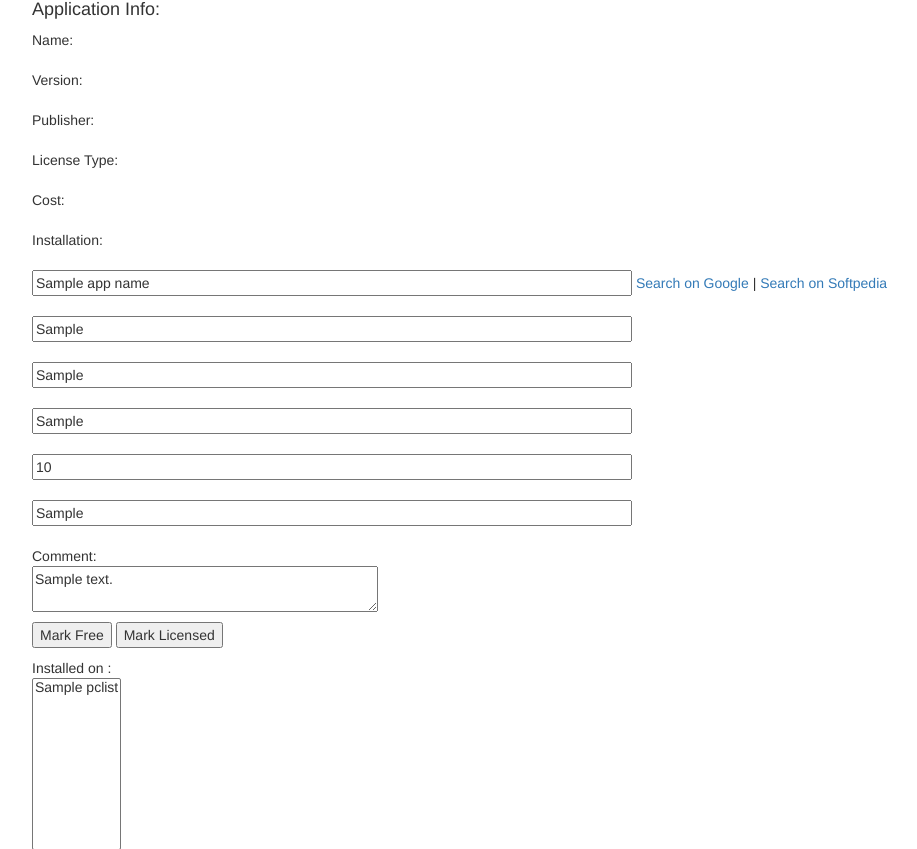
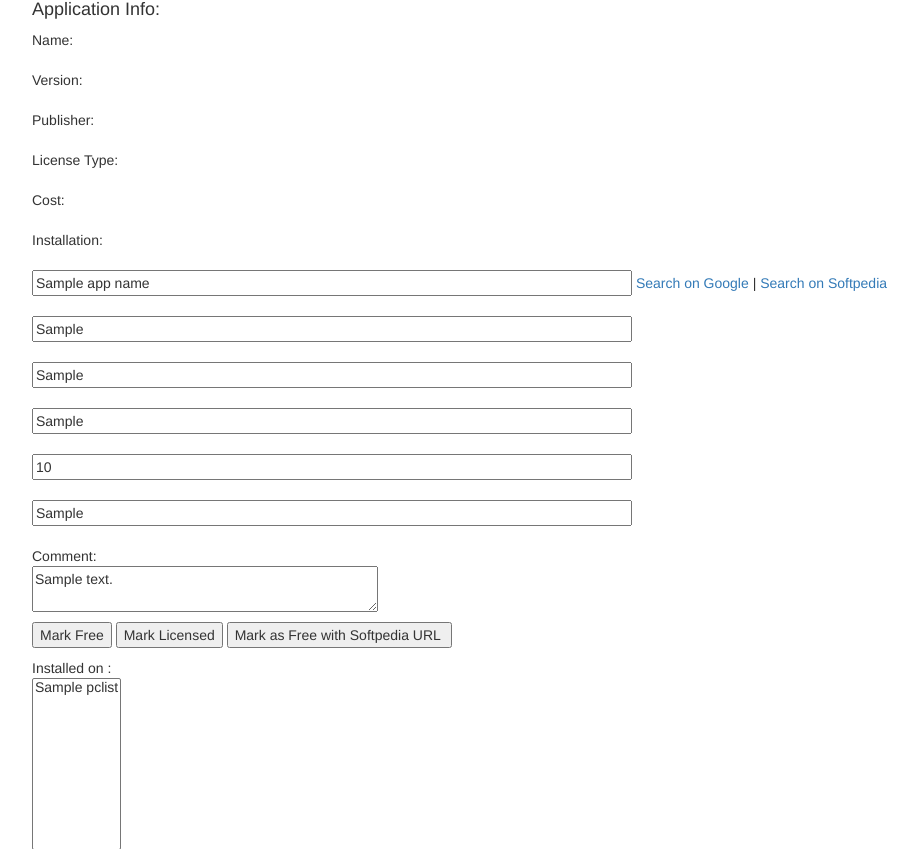
Before and after one commit to vitush/licenseparser, a Django app: template templates/appinfo.html in a window 1280 px wide. Shown: the part 70-919 px from the top of the page, without its empty margins (23-940 px from the left). Run offline with Django 3.2, Linux system fonts and the light colour scheme; the template is opened without the code that fills it: most values are stand-ins (such as "Sample title", 1, 10 or a date in 2020); parts of the project's set-up code (start-up, migrations or seed data) failed here and were passed over; some libraries are stand-ins or nearby versions.

```diff
--- a/main/views.py
+++ b/main/views.py
@@ -131,6 +131,8 @@ def manage(request):
     c = {}
     c.update(csrf(request))
 
+    print("Manage")
+
     if request.method == 'POST':
         action = request.POST['action']
         sw_list = request.POST.getlist('software')
--- a/templates/appinfo.html
+++ b/templates/appinfo.html
@@ -4,7 +4,24 @@
 
 
 {% block page_content %}
-<form action="/manage/" method="post" name="save"> {% csrf_token %}
+
+
+<script>
+
+
+        function softpedia() {
+
+            document.getElementById('comment').value = "http://www.softpedia.com/dyn-search.php?search_term={{ app_name_short }}";
+            document.getElementById('action_id').name = "action";
+            document.getElementById('action_id').value = "Mark Free";
+            document.getElementById("saveapp").submit();
+
+        }
+
+</script>
+
+
+<form id="saveapp" action="/manage/" method="post" name="save"> {% csrf_token %}
 <input name="software" value="{{ app_id }}" type="hidden" >
 
 <style type="text/css">
@@ -13,6 +30,7 @@
      width:600px !important;
 }
 </style>
+
 
 
     <h4>Application Info:</h4>
@@ -37,7 +55,7 @@
         <div class="span3">
             <input name="name"      readonly value="{{ app_name }}" class="appname">
                <a href="http://google.com/search?q={{ app_name_short_vendor}}" target="_blank">Search on Google</a>  |
-               <a href="http://www.softpedia.com/dyn-search.php?search_term={{ app_name_short }}" target="_blank">Search on Softpedia</a>
+               <a id="softpedia_url" href="http://www.softpedia.com/dyn-search.php?search_term={{ app_name_short }}" target="_blank">Search on Softpedia</a>
 
                 <br><br>
             <input name="version"   readonly value="{{ app_version }}" class="appname"><br><br>
@@ -47,11 +65,14 @@
             <input name="installation" readonly value="{{ app_installation }}" class="appname" ><br><br>
 
             <p> Comment:&nbsp;<br>
-                <textarea type="text" cols="40" name="comment">{{ app_comment }}</textarea>
+                <textarea  id="comment"  type="text" cols="40" name="comment">{{ app_comment }}</textarea>
             </p>
                <p>
                 <input name="action" type="submit" value="Mark Free"  />
                 <input name="action" type="submit" value="Mark Licensed" />
+                <input  type="button" onclick="softpedia();" value="Mark as Free with Softpedia URL " />
+                <input  type="hidden" id="action_id" name="action1" value="Mark Free" />
+
                </p>
 
         </div>
```
